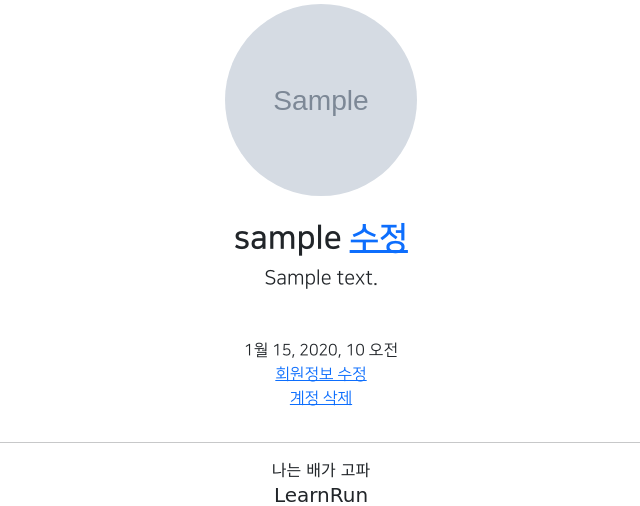
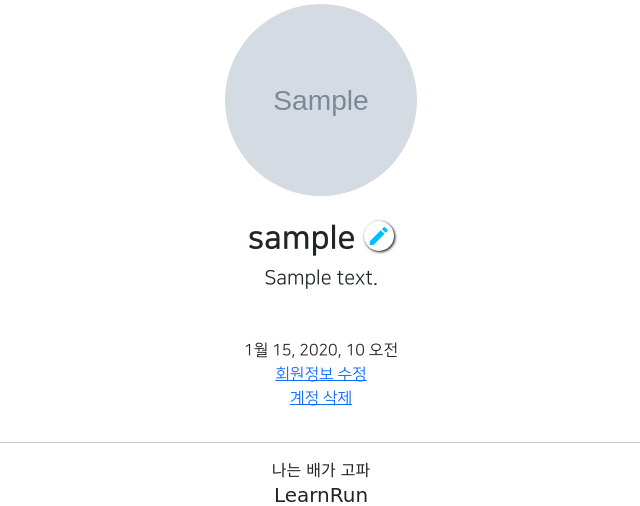
Before and after one commit to RunLearn/LearnRun-django-web, a Django app: page /account/detail/1 in a window 1280 px wide. Shown: the part 197-703 px from the top of the page, without its empty margins (319-959 px from the left). Run offline with Django 3.2, Linux system fonts and the light colour scheme; a user stored in the database is signed in; tables that the repository leaves empty hold one stand-in row (values such as "Sample post"); grey boxes marked "Sample" are stand-in pictures; parts of the project's set-up code (start-up, migrations or seed data) failed here and were passed over; some libraries are stand-ins or nearby versions; some web fonts are replaced.

Commit message:
7/28 profile 앱 제작중 edit 버튼 수정

```diff
--- a/accountapp/templates/accountapp/detail.html
+++ b/accountapp/templates/accountapp/detail.html
@@ -10,8 +10,9 @@
                      alt = "profile image">
                 <h2 class = "NNS_B">{{ target_user.profile.nickname }}
                     {% if target_user == user %}
-                    <a href = "{% url 'profileapp:update' pk=target_user.profile.pk %}">
-                        수정
+                    <a href = "{% url 'profileapp:update' pk=target_user.profile.pk %}"
+                        class="material-icons round-botton">
+                        edit
                     </a>
                     {% endif %}
                 </h2>
--- a/static/base.css
+++ b/static/base.css
@@ -29,3 +29,15 @@
 .NNS_B{
     font-family: "NanumSquareB", cursive;
 }
+
+.round-botton{
+    color: deepskyblue;
+    text-decoration: none;
+    box-shadow: 1px 1px 3px black;
+    border-radius: 20rem;
+    padding: 0.2rem;
+}
+
+.round-botton:hover{
+    color: skyblue;
+}
--- a/templates/head.html
+++ b/templates/head.html
@@ -15,6 +15,10 @@
 
     {# DEFAULT CSS LINK #}
     <link rel = "stylesheet" type="text/css" href = "{% static 'base.css' %}">
+
+    {# GOOGLE ICONS #}
+    <link href="https://fonts.googleapis.com/css2?family=Material+Icons"
+      rel="stylesheet">
 
     <style>
         @font-face {
```
